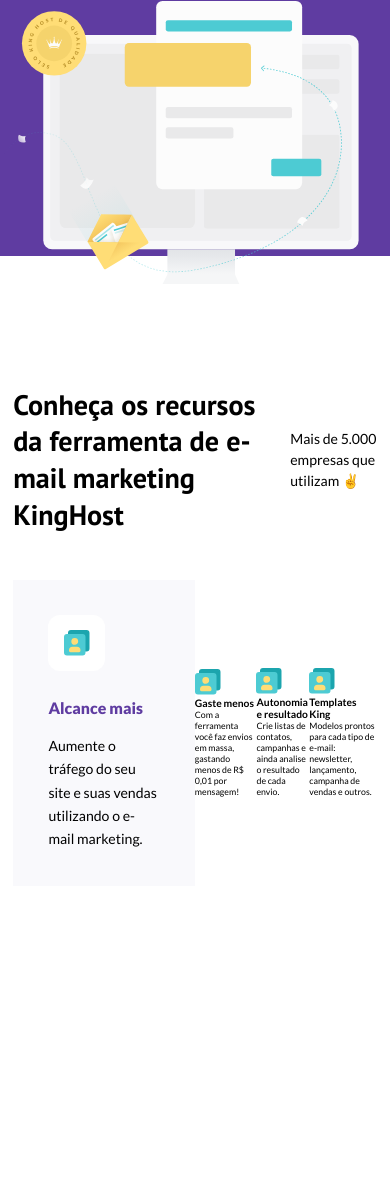
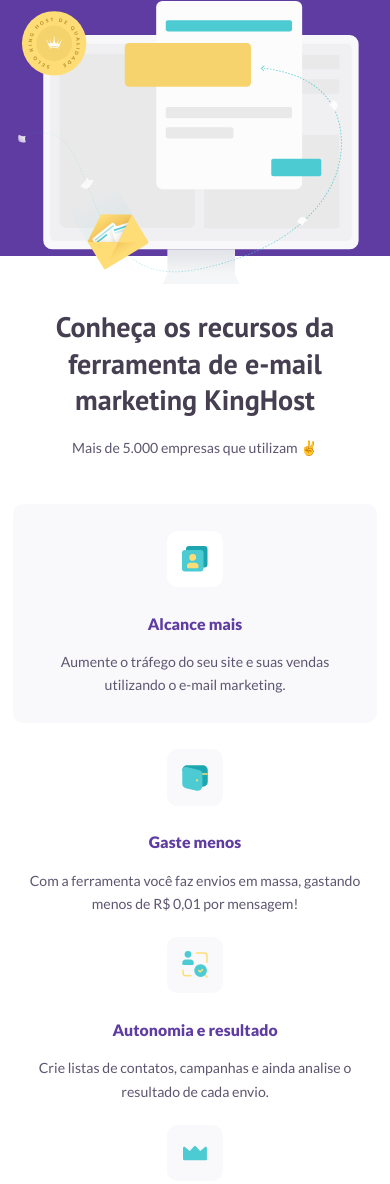
Before and after one commit to thiagorodriguezdev/hostinger, a plain HTML site: page index.html in a window 390 px wide. Shown: the part 519-1703 px from the top of the page. Before the commit the page ends 1405 px from the top, so only its background shows below. Drawn offline with Linux system fonts and the light colour scheme.

Commit message:
Refatoração da estrutura CSS e HTML; atualização dos ícones SVG
- CSS minificado em main.css para melhor desempenho.

- Título atualizado em index.html de "Landing Page - Kinghost" para "Landing Page - Hontinger".

- Caminhos dos ícones substituídos em index.html para melhor visualização.

- SCSS aprimorado para a seção .s-resources com layout e responsividade melhorados.

- Novos ícones SVG adicionados: icon-autonomia.svg, icon-gaste.svg e icon-king.svg.

```diff
--- a/index.html
+++ b/index.html
@@ -4,7 +4,7 @@
 <head>
   <meta charset="UTF-8">
   <meta name="viewport" content="width=device-width, initial-scale=1.0">
-  <title>Landing Page - Kinghost</title>
+  <title>Landing Page - Hontinger</title>
   <link rel="preconnect" href="https://fonts.googleapis.com">
   <link rel="preconnect" href="https://fonts.gstatic.com" crossorigin>
   <link href="https://fonts.googleapis.com/css2?family=Lato:ital,wght@0,100;0,300;0,400;0,700;0,900;1,100;1,300;1,400;1,700;1,900&family=PT+Sans:ital,wght@0,400;0,700;1,400;1,700&display=swap" rel="stylesheet">
@@ -77,7 +77,7 @@
         <ul>
           <li>
             <div class="card-icon">
-              <img src="./img/icon-alcance.svg" alt="Icone Alcance">
+              <img src="./img/icon-gaste.svg" alt="Icone Alcance">
             </div>
             <div class="card-text">
               <h3>Gaste menos</h3>
@@ -87,7 +87,7 @@
           </li>
           <li>
             <div class="card-icon">
-              <img src="./img/icon-alcance.svg" alt="Icone Alcance">
+              <img src="./img/icon-autonomia.svg" alt="Icone Alcance">
             </div>
             <div class="card-text">
               <h3>Autonomia e resultado</h3>
@@ -96,7 +96,7 @@
           </li>
           <li>
             <div class="card-icon">
-              <img src="./img/icon-alcance.svg" alt="Icone Alcance">
+              <img src="./img/icon-king.svg" alt="Icone Alcance">
             </div>
             <div class="card-text">
               <h3>Templates King</h3>
--- a/scss/_home.scss
+++ b/scss/_home.scss
@@ -89,68 +89,129 @@
 }
 
 .s-resources {
-  margin-top: 9.8rem;
-  max-width: 100%;
+  padding-top: 14.9rem;
+  padding-bottom: 9.9rem;
   .text-resources {
     @include flex(row, center, space-between);
-    padding-top: 5rem;
+    margin-bottom: 5.3rem;
     h2 {
       max-width: 50.2rem;
-      color: var($gray-01);
+      color: $gray-01;
       font-family: "PT Sans", sans-serif;
       font-size: 3.2rem;
       font-weight: 700;
       line-height: 130%;
     }
     p {
-      color: var($gray-02);
-      font-family: "Lato", sans-serif;
+      color: $gray-02;
       font-size: 1.6rem;
       font-weight: 500;
       line-height: 150%;
     }
   }
   .content {
-    width: 100%;
-    margin-top: 5.3rem;
-    @include flex(row, center, space-between);
-    .card-featured {
-      max-width: 28rem;
-      background-color: rgba(197, 190, 220, 0.1);
-      padding: 4rem;
+    @include flex(row, flex-start, space-between);
     .card-icon {
-        display: inline-block;
-        background-color: $white;
       width: 6.4rem;
       height: 6.4rem;
-        border-radius: 12px;
-        display: flex;
-        align-items: center;
-        justify-content: center;
+      background-color: rgba(197, 190, 220, 0.1);
+      border-radius: 1.2rem;
+      @include flex(row, center, center);
       margin-bottom: 3rem;
     }
     .card-text {
+      max-width: 23.9rem;
       h3 {
         color: $purple;
         font-size: 1.8rem;
         font-weight: 800;
         margin-bottom: 2rem;
       }
+
       p {
-          color: var($gray-02);
-          font-family: Lato;
+        color: $gray-02;
         font-size: 1.6rem;
         line-height: 165%;
       }
     }
+    .card-featured {
+      width: 100%;
+      background-color: rgba(197, 190, 220, 0.1);
+      border-radius: 1.2rem;
+      max-width: 28rem;
+      height: 32.3rem;
+      padding-top: 4.1rem;
+      padding-left: 4.2rem;
+      .card-icon {
+        background-color: $white;
+      }
+      .card-text {
+        max-width: 20.4rem;
+      }
     }
     ul {
-      display: flex;
-      align-items: center;
-      justify-content: space-between;
-      li {
-        max-width: 28rem;
+      width: 100%;
+      max-width: 90.4rem;
+      @include flex(row, flex-start, space-between);
+      margin-top: 4.1rem;
+      border-bottom: 3px solid rgba(95, 60, 161, 0.1);
+      padding-bottom: 6.5rem;
+      padding-left: 2rem;
+    }
+  }
+  @include responsive(901px) {
+    .content {
+      flex-direction: column;
+      align-items: flex-start;
+      .card-featured {
+        max-width: 100%;
+        height: auto;
+        padding: 3rem;
+        @include flex(column, center, center);
+        .card-text {
+          max-width: 100%;
+          h3,
+          p {
+            text-align: center;
           }
         }
       }
     }
+  }
+  @include responsive(768px) {
+    padding-top: 10rem;
+    padding-bottom: 5rem;
+    .text-resources {
+      flex-direction: column;
+      h2 {
+        text-align: center;
+        margin-bottom: 2rem;
+      }
+    }
+    .content {
+      ul {
+        gap: 2.5rem;
+      }
+    }
+  }
+  @include responsive(480px) {
+    padding-top: 6rem;
+    .content {
+      ul {
+        flex-direction: column;
+        padding-left: 0rem;
+        margin-top: 3rem;
+        li {
+          @include flex(column, center, center);
+          h3,
+          p {
+            text-align: center;
+          }
+        }
+      }
+      .card-text {
+        max-width: 95%;
+      }
+    }
+  }
+}
```
Also changed, not shown: css/main.css, img/icon-autonomia.svg (added), img/icon-gaste.svg (added), img/icon-king.svg (added), 1 other file. Lines whose indentation alone changed are shown as unchanged.
